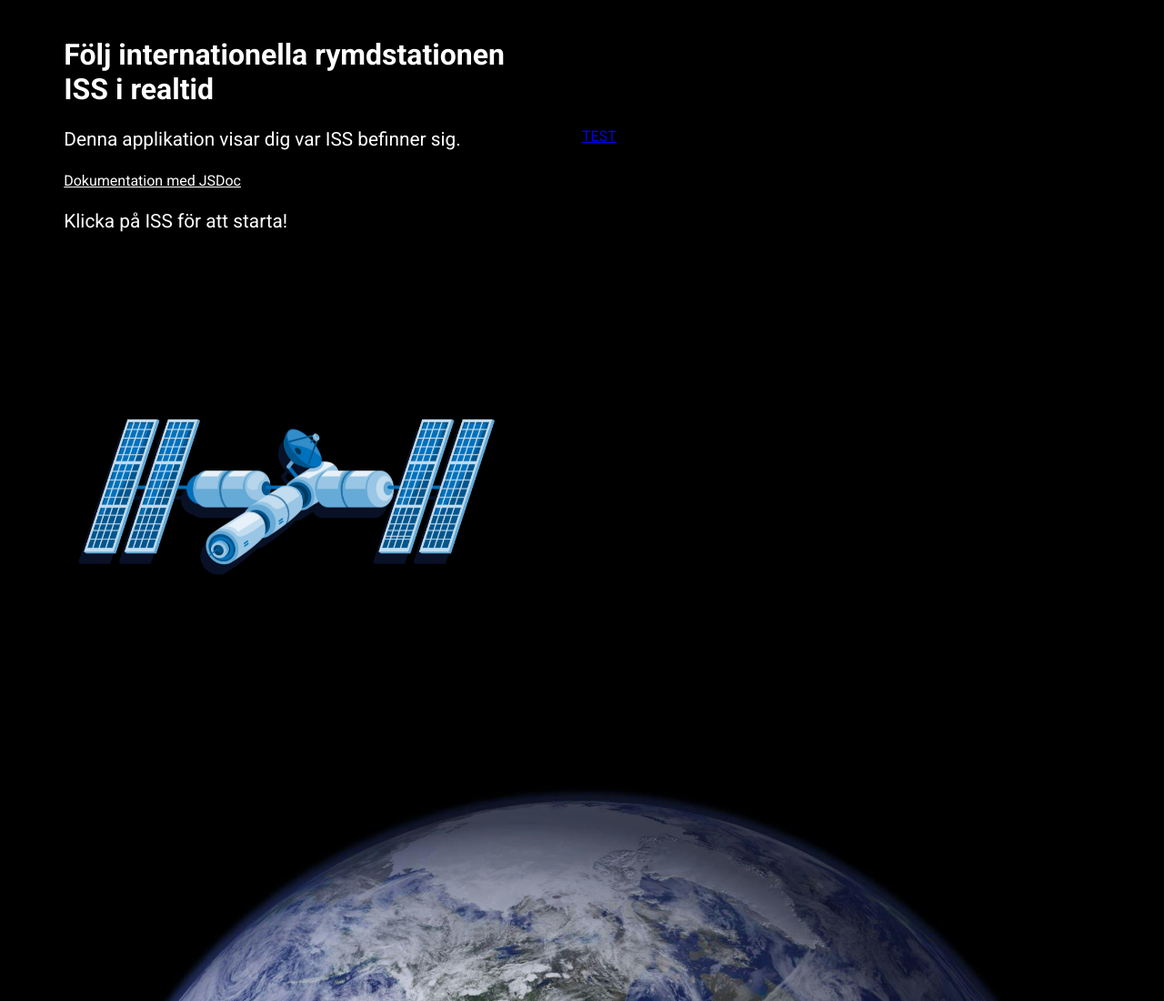
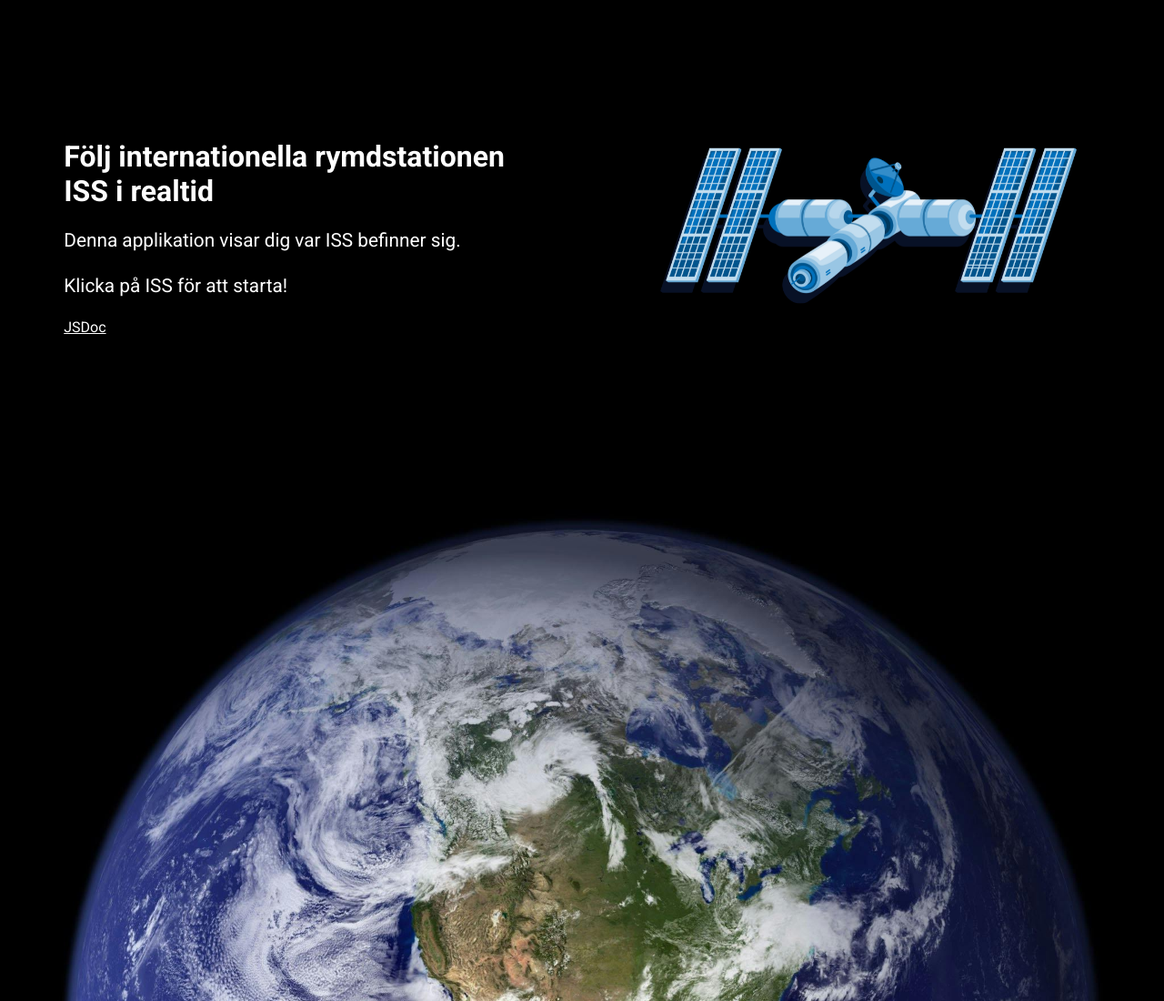
Before and after one commit to lowdav/frontendprojekt, a website built with Parcel: page src/index.html in a window 1280 px wide. Shown: the top 1100 px of the page at 91% size. Built offline with nearby package versions, Linux system fonts and the light colour scheme.

Commit message:
Det var att länka via JS/JSON som gav problem. Lade in länk i HTML istället.

```diff
--- a/src/data.json
+++ b/src/data.json
@@ -1,7 +1,5 @@
   {
     "title": "Följ inter&shy;nationella rymd&shy;stationen ISS i realtid",
     "content": "Denna applikation visar dig var ISS befinner sig.",
-    "link": "/out/index.html",
-    "linktext": "Dokumentation med JSDoc",
     "cta": "Klicka på ISS för att starta!"
   }
--- a/src/index.html
+++ b/src/index.html
@@ -13,7 +13,8 @@
       <div id="wrapper" class="wrapper">
       <div id="intro" class="intro">
         <div id="introtext"></div>
-        </div><a href="out/index.html">TEST</a>
+        <a href="out/index.html">JSDoc</a>
+      </div>
         <div id="icon-container">
         <img id="icon" src="img/iss_xl.png" alt="ISS-ikon">
       </div>
--- a/src/js/map2.js
+++ b/src/js/map2.js
@@ -14,8 +14,6 @@ let lat, lon, temperature, locationName, altitude, velocity, visibility, timesta
 function printJsonContent(data) {
     const title = data.title;
     const content = data.content;
-    const link = data.link;
-    const linktext = data.linktext;
     const cta = data.cta;
 
     const textContainer = document.getElementById('introtext');
@@ -24,7 +22,6 @@ function printJsonContent(data) {
     textElement.innerHTML = `
         <h1>${title}</h1>
         <p>${content}</p>
-        <a href="${link}">${linktext}</a>
         <p>${cta}</p>`;
         textContainer.appendChild(textElement);
       };
```
